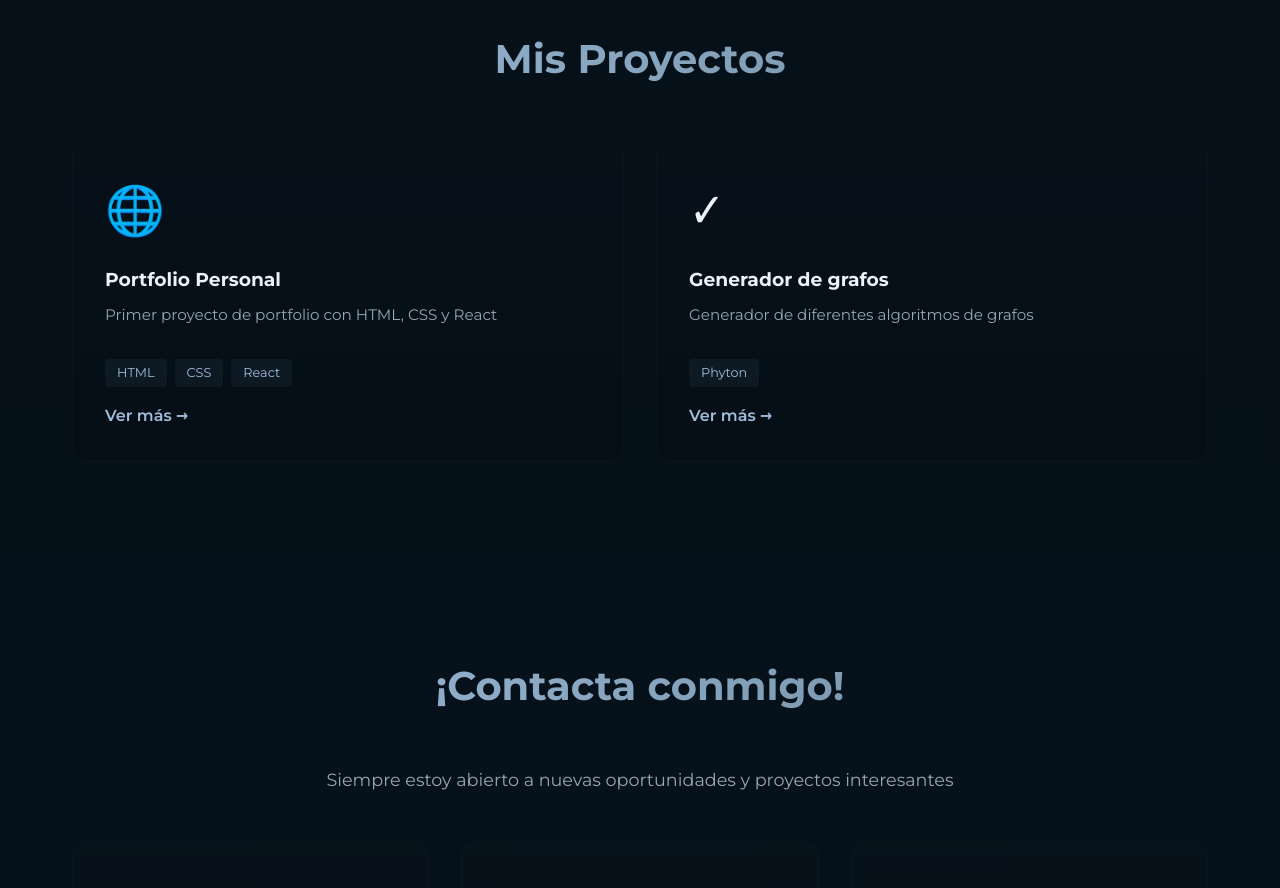
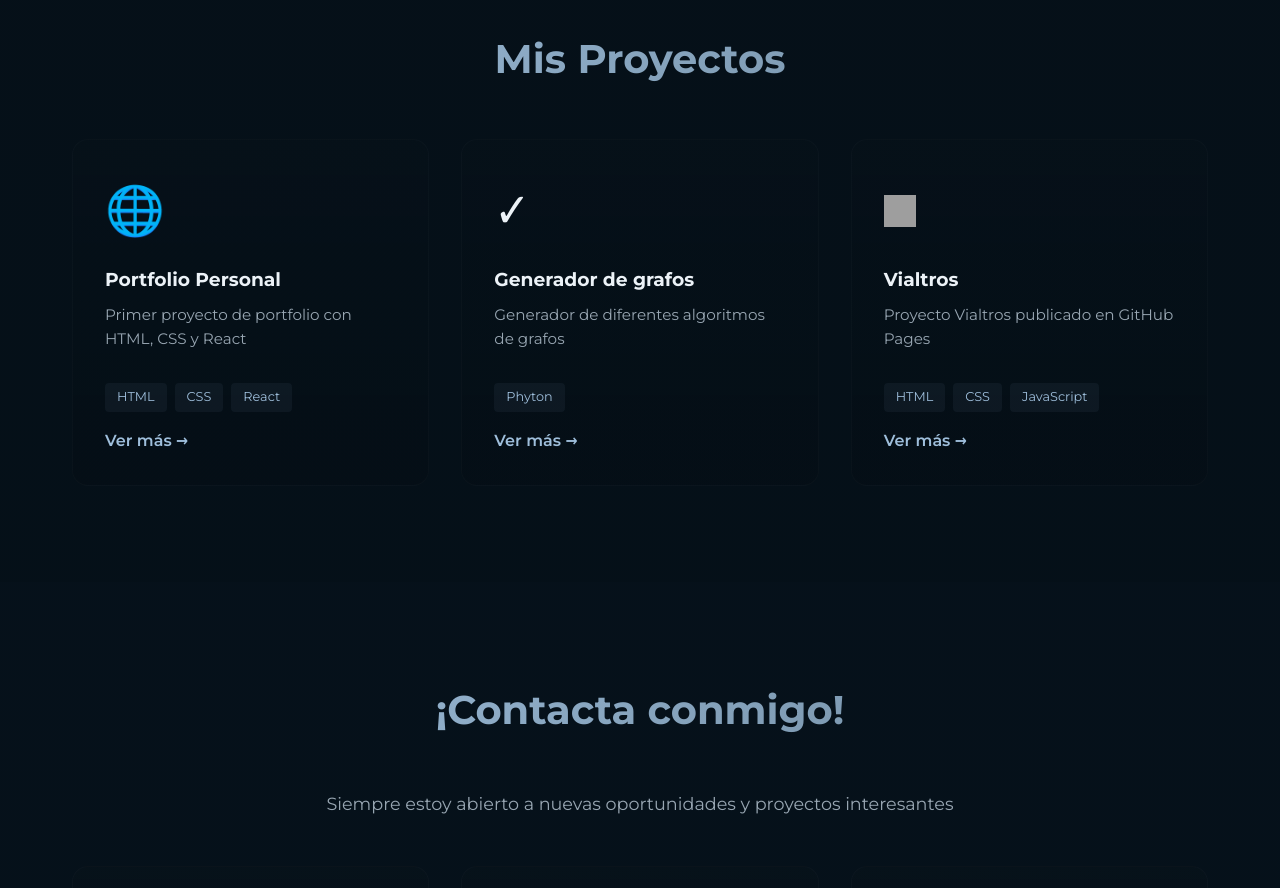
Before and after one commit to Axwyk/axwyk.github.io, a React (Create React App) app: page / in a window 1280 px wide. Shown: the part 1480-2368 px from the top of the page. Built offline with nearby package versions, Linux system fonts and the light colour scheme; grey boxes are pictures that could not be loaded.

Commit message:
feat: Añadido proyecto Vialtros con icono SVG en la sección de proyectos

```diff
--- a/src/App.js
+++ b/src/App.js
@@ -3,6 +3,9 @@ import { useState, useEffect } from 'react';
 // import HeroWisps from './HeroWisps'; // --- IGNORE ---
 import ParticlesBackground from './ParticlesBackground';
 import ParticlesBackgroundStatic from './ParticlesBackgroundStatic';
+
+// Ruta pública del icono Vialtros
+const vialtrosIcon = process.env.PUBLIC_URL + '/vialtros_icon.svg';
 
 function App() {
   const [activeSection, setActiveSection] = useState('inicio');
@@ -26,6 +29,14 @@ function App() {
       imagen: '✓',
       link: 'https://github.com/Axwyk/Grafos'
     },
+      {
+        id: 3,
+        titulo: 'Vialtros',
+        descripcion: 'Proyecto Vialtros publicado en GitHub Pages',
+        tecnologias: ['HTML', 'CSS', 'JavaScript'],
+        imagen: <img src={vialtrosIcon} alt="Vialtros icon" style={{width: 32, height: 32}} />, // Usar SVG
+        link: 'https://axwyk.github.io/Vialtros/'
+      },
   ];
 
   const habilidades = [
@@ -215,7 +226,7 @@ function App() {
           <section className="projects-grid">
             {proyectos.map((proyecto) => (
               <article key={proyecto.id} className="proyecto-card">
-                <span className="proyecto-icon">{proyecto.imagen}</span>
+                <span className="proyecto-icon">{typeof proyecto.imagen === 'string' ? proyecto.imagen : proyecto.imagen}</span>
                 <h3>{proyecto.titulo}</h3>
                 <p className="proyecto-desc">{proyecto.descripcion}</p>
                 <section className="proyecto-tech">
```
Also changed, not shown: vialtros_icon.svg (added).
